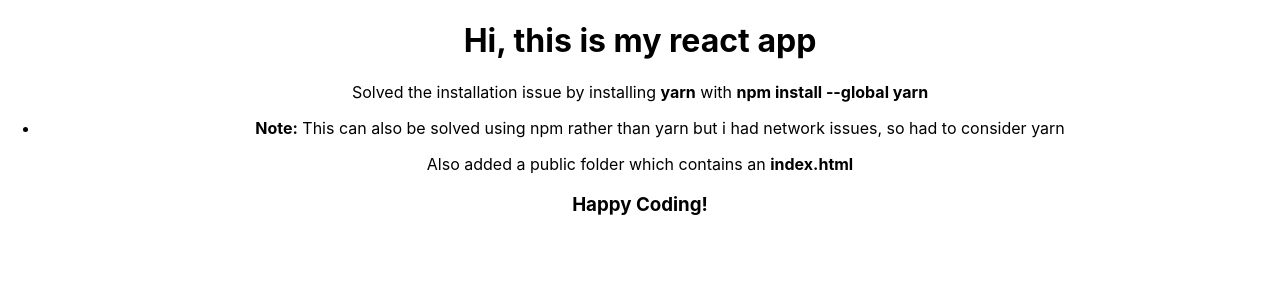
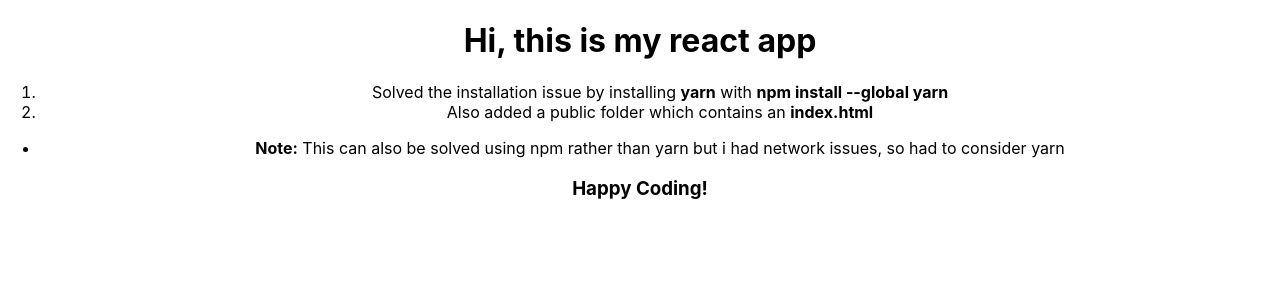
Before and after one commit to niscolinx-practice/myApp, a React (Create React App) app: page / in a window 1280 px wide. Shown: the top 300 px of the page. Built offline with nearby package versions, Linux system fonts and the light colour scheme.

Commit message:
fixed the installation issue with yarn

```diff
--- a/src/App.js
+++ b/src/App.js
@@ -5,16 +5,19 @@
   render(){
     return (
         <div className='App'>
-            <h1>Hi, this is my react app</h1>
-            <p>
+        <h1>Hi, this is my react app</h1>
+        <ol>
+
+            <li>
                 Solved the installation issue by installing{' '}
                 <strong>yarn</strong> with{' '}
                 <strong>npm install --global yarn</strong>
-        </p>
+        </li>
+        <li>Also added a public folder which contains an <strong>index.html</strong></li>
+        </ol>
         <ul>
           <li><strong>Note:</strong> This can also be solved using npm rather than yarn but i had network issues, so had to consider yarn</li>
         </ul>
-        <p>Also added a public folder which contains an <strong>index.html</strong></p>
         <h3>Happy Coding!</h3>
         </div>
     )
```
